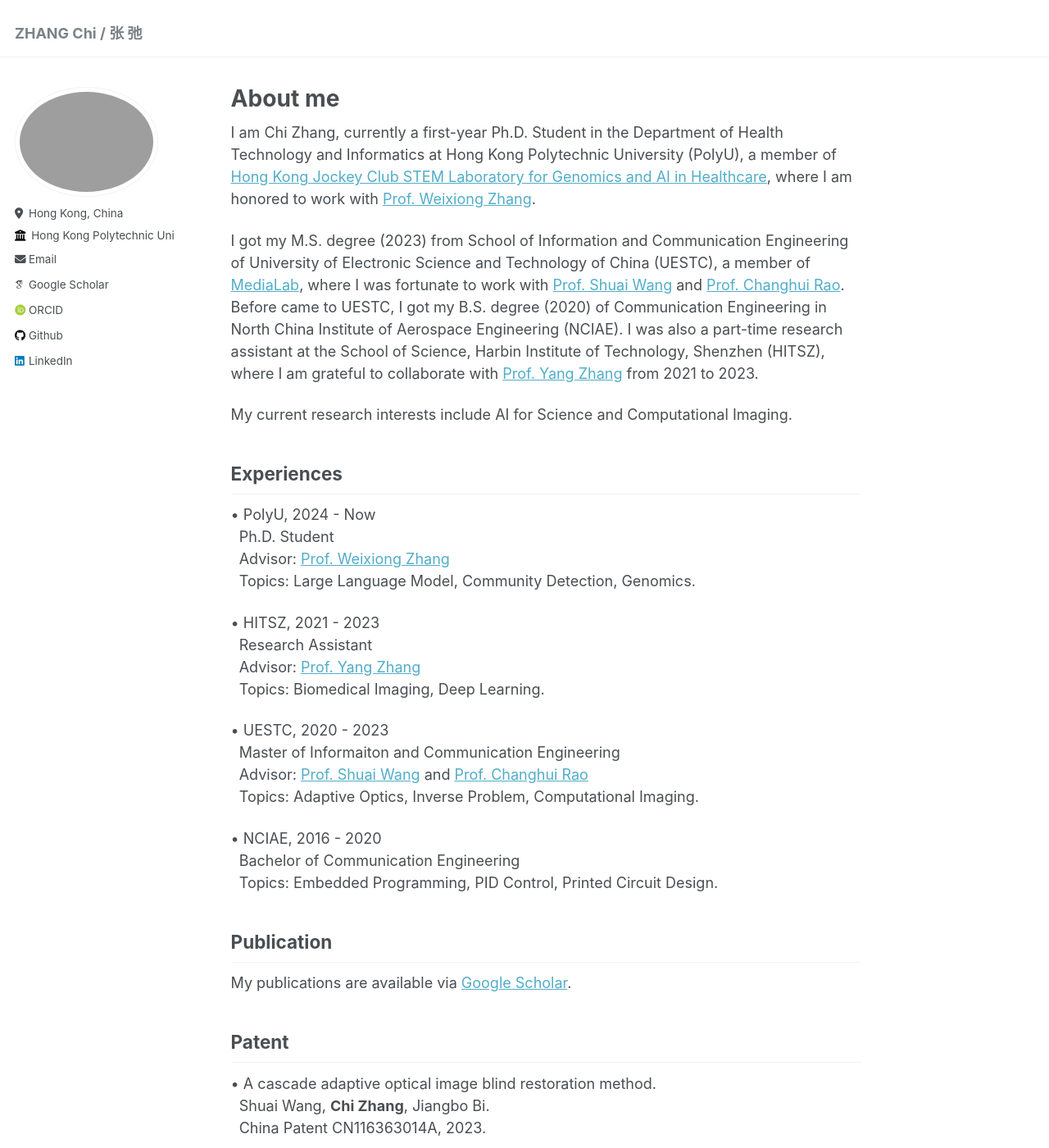
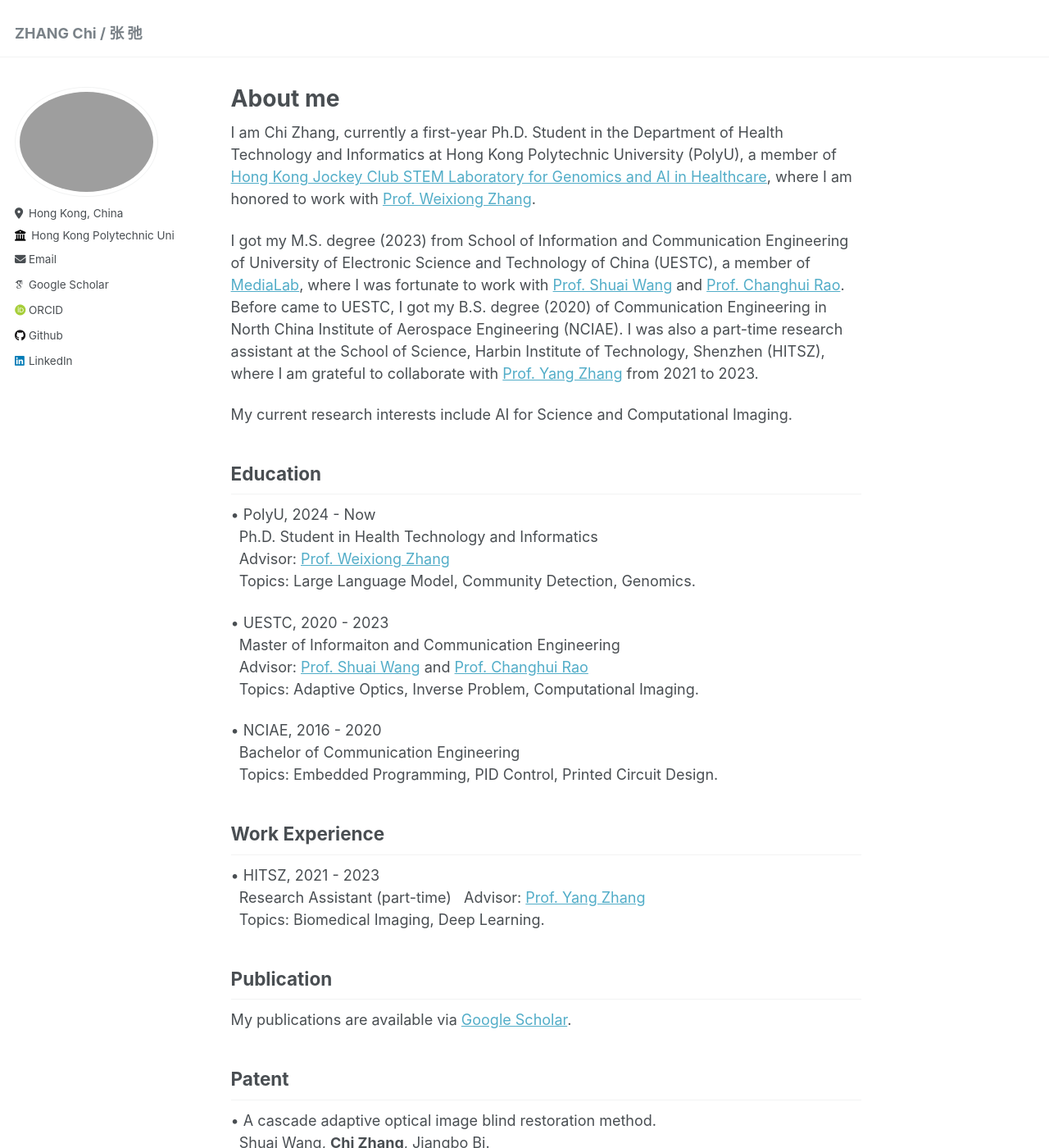
Before and after one commit to mrchasezhang/mrchasezhang.github.io, a Jekyll site: the page built from _pages/about.md, in a window 1280 px wide and 1400 px high. Shown: the whole window at 82% size. Built offline with Jekyll 4.4.1, drawn with Linux system fonts in a browser that asks for light colours; some web fonts are replaced.

Commit message:
Update about.md

```diff
--- a/_pages/about.md
+++ b/_pages/about.md
@@ -14,16 +14,11 @@ I got my M.S. degree (2023) from School of Information and Communication Enginee
 
 My current research interests include AI for Science and Computational Imaging.
 
-## Experiences
+## Education
 • PolyU, 2024 - Now
-&nbsp;  Ph.D. Student
+&nbsp;  Ph.D. Student in Health Technology and Informatics
 &nbsp; Advisor: [Prof. Weixiong Zhang](https://www.polyu.edu.hk/hti/people/academic-staff/prof-zhang-weixiong/)
 &nbsp; Topics: Large Language Model, Community Detection, Genomics.
-
-• HITSZ, 2021 - 2023
-&nbsp;  Research Assistant
-&nbsp; Advisor: [Prof. Yang Zhang](https://faculty.hitsz.edu.cn/zhangyang)
-&nbsp; Topics: Biomedical Imaging, Deep Learning.
 
 • UESTC, 2020 - 2023
 &nbsp;  Master of Informaiton and Communication Engineering
@@ -34,6 +29,11 @@ My current research interests include AI for Science and Computational Imaging.
 &nbsp;  Bachelor of Communication Engineering
 &nbsp; Topics: Embedded Programming, PID Control, Printed Circuit Design.
 
+## Work Experience
+• HITSZ, 2021 - 2023
+&nbsp;  Research Assistant (part-time)
+&nbsp; Advisor: [Prof. Yang Zhang](https://faculty.hitsz.edu.cn/zhangyang)
+&nbsp; Topics: Biomedical Imaging, Deep Learning.
 
 ## Publication
 My publications are available via [Google Scholar](https://scholar.google.com/citations?user=s7WXQCsAAAAJ&hl=en).
```
